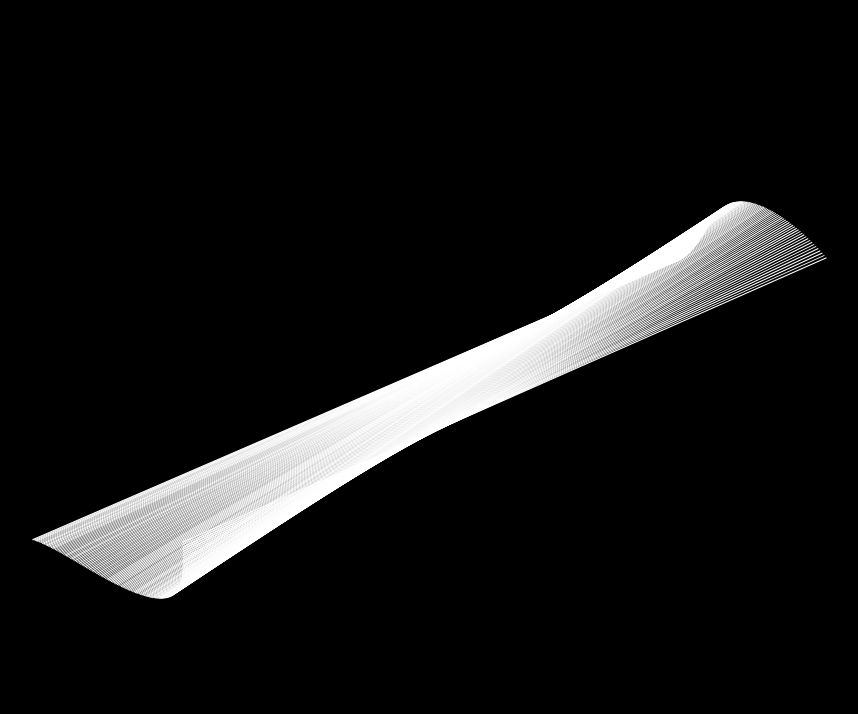
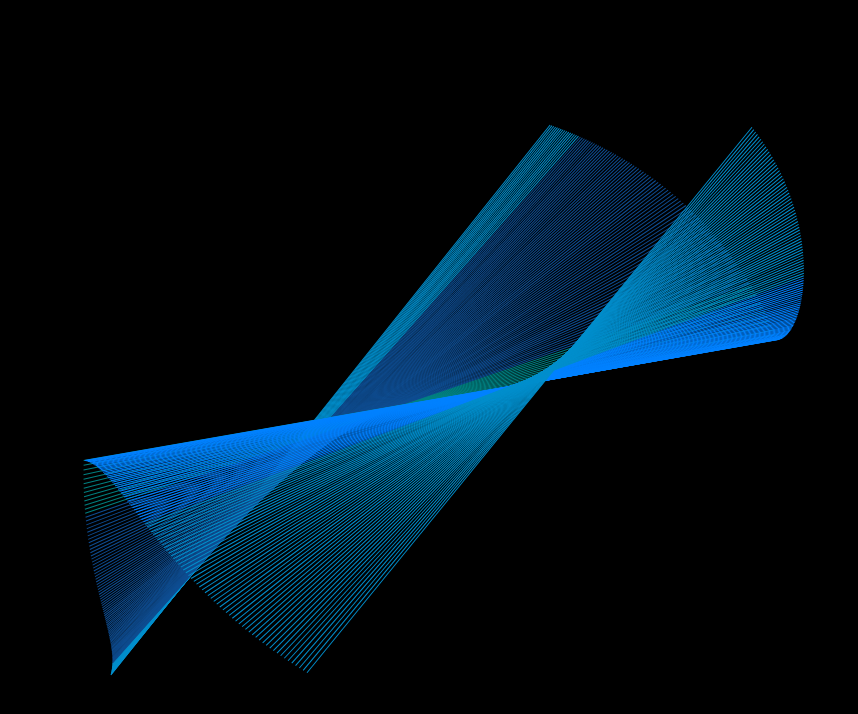
Before and after one commit to MrBenJ/spinning-lines, a website: page index.html in a window 1280 px wide. Shown: the whole page, without its empty margins (210-1068 px from the left). Drawn offline with Linux system fonts and the light colour scheme.

Commit message:
Add lines as constant. Add color

```diff
--- a/index.html
+++ b/index.html
@@ -23,156 +23,6 @@
     <div id="root">
       <div class="body">
         <div class="circle">
-          <div class="line"></div>
-          <div class="line"></div>
-          <div class="line"></div>
-          <div class="line"></div>
-          <div class="line"></div>
-          <div class="line"></div>
-          <div class="line"></div>
-          <div class="line"></div>
-          <div class="line"></div>
-          <div class="line"></div>
-          <div class="line"></div>
-          <div class="line"></div>
-          <div class="line"></div>
-          <div class="line"></div>
-          <div class="line"></div>
-          <div class="line"></div>
-          <div class="line"></div>
-          <div class="line"></div>
-          <div class="line"></div>
-          <div class="line"></div>
-          <div class="line"></div>
-          <div class="line"></div>
-          <div class="line"></div>
-          <div class="line"></div>
-          <div class="line"></div>
-          <div class="line"></div>
-          <div class="line"></div>
-          <div class="line"></div>
-          <div class="line"></div>
-          <div class="line"></div>
-          <div class="line"></div>
-          <div class="line"></div>
-          <div class="line"></div>
-          <div class="line"></div>
-          <div class="line"></div>
-          <div class="line"></div>
-          <div class="line"></div>
-          <div class="line"></div>
-          <div class="line"></div>
-          <div class="line"></div>
-          <div class="line"></div>
-          <div class="line"></div>
-          <div class="line"></div>
-          <div class="line"></div>
-          <div class="line"></div>
-          <div class="line"></div>
-          <div class="line"></div>
-          <div class="line"></div>
-          <div class="line"></div>
-          <div class="line"></div>
-          <div class="line"></div>
-          <div class="line"></div>
-          <div class="line"></div>
-          <div class="line"></div>
-          <div class="line"></div>
-          <div class="line"></div>
-          <div class="line"></div>
-          <div class="line"></div>
-          <div class="line"></div>
-          <div class="line"></div>
-          <div class="line"></div>
-          <div class="line"></div>
-          <div class="line"></div>
-          <div class="line"></div>
-          <div class="line"></div>
-          <div class="line"></div>
-          <div class="line"></div>
-          <div class="line"></div>
-          <div class="line"></div>
-          <div class="line"></div>
-          <div class="line"></div>
-          <div class="line"></div>
-          <div class="line"></div>
-          <div class="line"></div>
-          <div class="line"></div>
-          <div class="line"></div>
-          <div class="line"></div>
-          <div class="line"></div>
-          <div class="line"></div>
-          <div class="line"></div>
-          <div class="line"></div>
-          <div class="line"></div>
-          <div class="line"></div>
-          <div class="line"></div>
-          <div class="line"></div>
-          <div class="line"></div>
-          <div class="line"></div>
-          <div class="line"></div>
-          <div class="line"></div>
-          <div class="line"></div>
-          <div class="line"></div>
-          <div class="line"></div>
-          <div class="line"></div>
-          <div class="line"></div>
-          <div class="line"></div>
-          <div class="line"></div>
-          <div class="line"></div>
-          <div class="line"></div>
-          <div class="line"></div>
-          <div class="line"></div>
-          <div class="line"></div>
-          <div class="line"></div>
-          <div class="line"></div>
-          <div class="line"></div>
-          <div class="line"></div>
-          <div class="line"></div>
-          <div class="line"></div>
-          <div class="line"></div>
-          <div class="line"></div>
-          <div class="line"></div>
-          <div class="line"></div>
-          <div class="line"></div>
-          <div class="line"></div>
-          <div class="line"></div>
-          <div class="line"></div>
-          <div class="line"></div>
-          <div class="line"></div>
-          <div class="line"></div>
-          <div class="line"></div>
-          <div class="line"></div>
-          <div class="line"></div>
-          <div class="line"></div>
-          <div class="line"></div>
-          <div class="line"></div>
-          <div class="line"></div>
-          <div class="line"></div>
-          <div class="line"></div>
-          <div class="line"></div>
-          <div class="line"></div>
-          <div class="line"></div>
-          <div class="line"></div>
-          <div class="line"></div>
-          <div class="line"></div>
-          <div class="line"></div>
-          <div class="line"></div>
-          <div class="line"></div>
-          <div class="line"></div>
-          <div class="line"></div>
-          <div class="line"></div>
-          <div class="line"></div>
-          <div class="line"></div>
-          <div class="line"></div>
-          <div class="line"></div>
-          <div class="line"></div>
-          <div class="line"></div>
-          <div class="line"></div>
-          <div class="line"></div>
-          <div class="line"></div>
-          <div class="line"></div>
-          <div class="line"></div>
           </div>
         </div>
       </div>
--- a/static/script.js
+++ b/static/script.js
@@ -1,15 +1,45 @@
+/**
+ * CONFIG PARAMS
+ */
+const TOTAL_LINES = 200;
+const ROTATION_INCREMENT = 5;
+const COLORS = [
+  "#B1DDF1",
+  "#0080FF",
+  "#008ECC",
+  "#0E4D92",
+  "#008081"
+];
+
+/**
+ * ELEMENTS
+ */
+const body = document.querySelector('.body');
+const circle = document.querySelector('.circle');
+
+
+/**
+ * CREATE ELEMENTS
+ */
+for (let l = 0; l < TOTAL_LINES; l++ ) {
+  const element = document.createElement('div');
+  element.classList.add('line');
+  circle.appendChild(element);
+}
+
+const lines = document.getElementsByClassName('line');
+const total = lines.length - 1;
 let i = 0;
-const ROTATION_INCREMENT = 5;
-const lines = document.getElementsByClassName('line');
-const body = document.querySelector('.body');
-const total = lines.length - 1;
+let rotation = 0;
 
-let rotation = 0;
 loop();
 function loop() {
   window.requestAnimationFrame(loop);
   const line = lines[i];
-  line.style = `transform: rotateZ(${rotation}deg)`;
+  const totalTurns = Math.floor(rotation / 360);
+  const colorIndex = Math.floor(totalTurns % COLORS.length);
+  line.style = `transform: rotateZ(${rotation}deg); background-color: ${COLORS[colorIndex]};`;
+
 
 
   if (i === total) {
--- a/static/style.scss
+++ b/static/style.scss
@@ -20,7 +20,7 @@
 
 .line {
   // position: absolute;
-  transition: all 12s ease-in-out;
+  transition: transform 12s ease-in-out;
   // transition: all 2s ease-in-out;
   height: 88vh;
   width: 1px;
```
Also changed, not shown: static/style.css.
